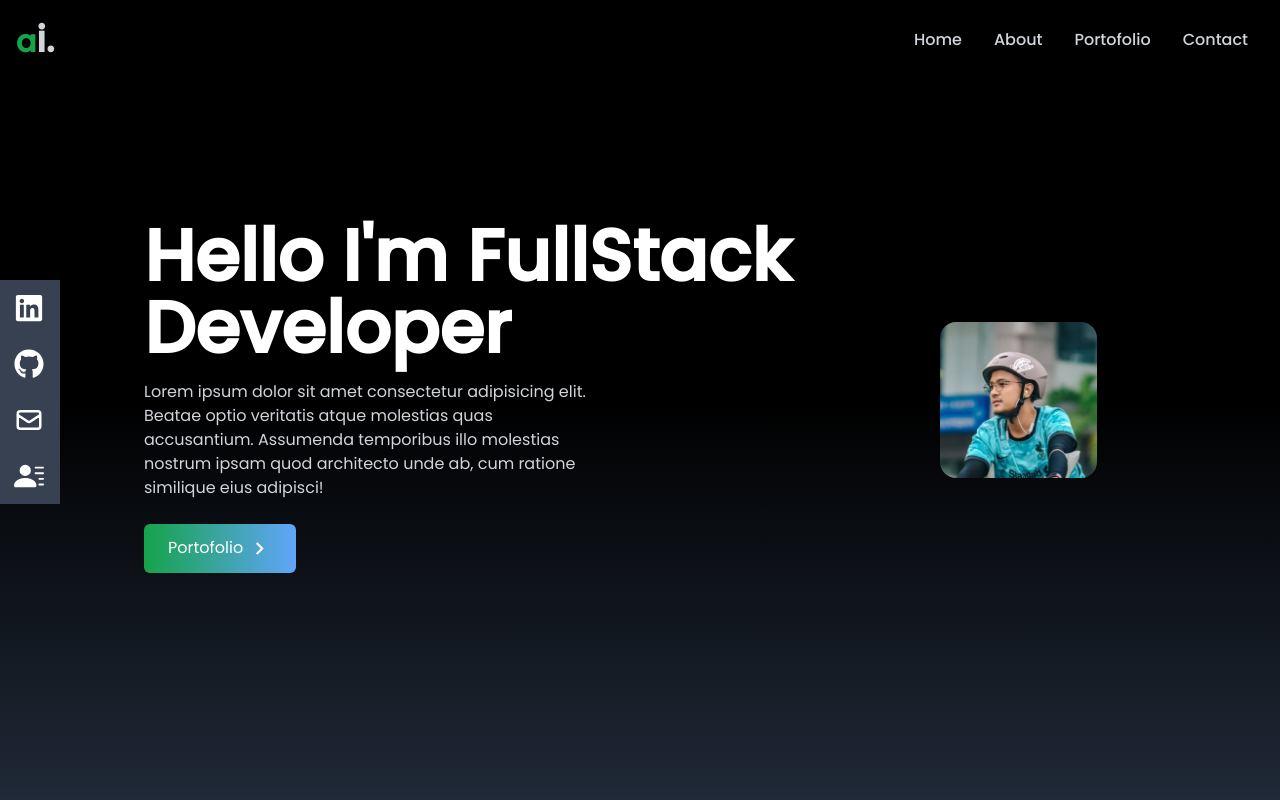
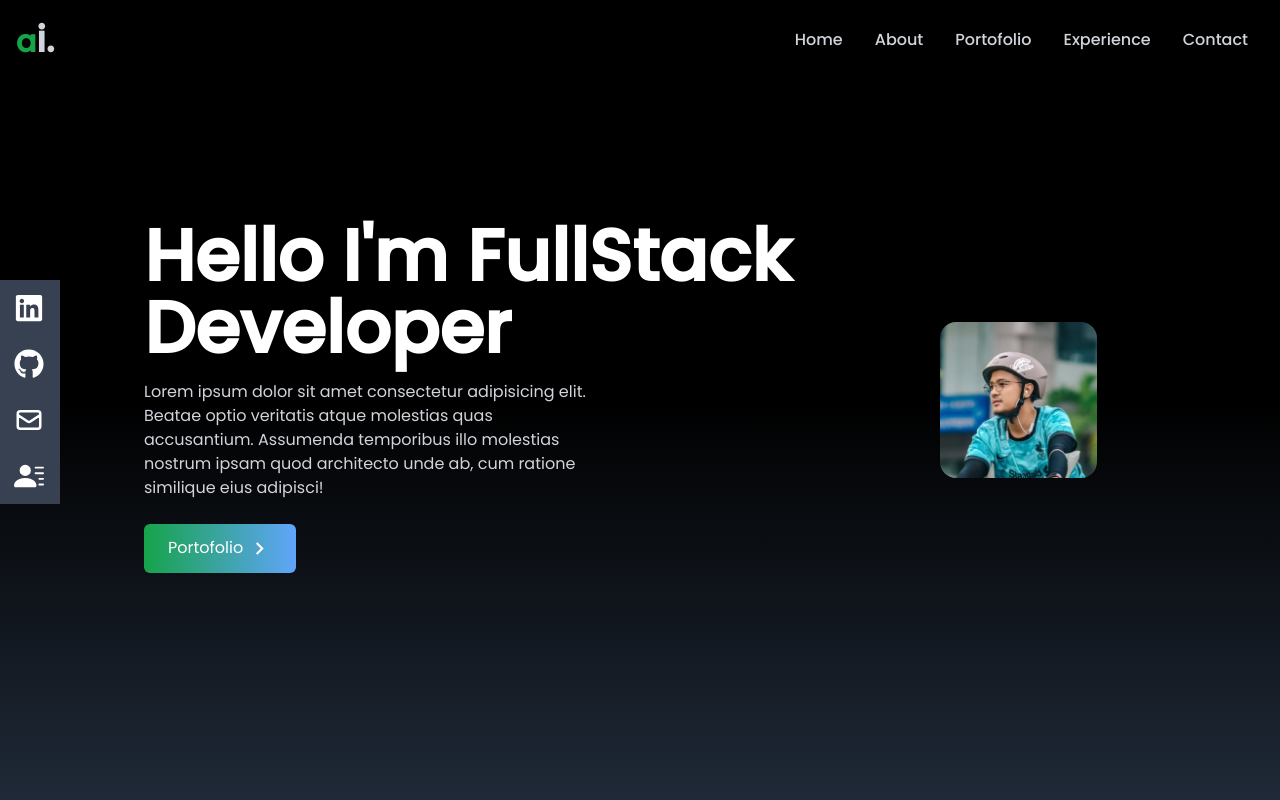
Before and after one commit to adiekisma/portofolio, a React (Create React App) app: page / in a window 1280 px wide. Shown: the top 800 px of the page. Built offline with nearby package versions, Linux system fonts and the light colour scheme.

Commit message:
Update Navbar.jsx

```diff
--- a/src/components/Navbar.jsx
+++ b/src/components/Navbar.jsx
@@ -20,6 +20,10 @@ const Navbar = () => {
         },
         {
             id: 4,
+            link: 'experience'
+        },
+        {
+            id: 5,
             link: 'contact'
         },
     ]
```
Lines whose indentation alone changed are shown as unchanged.
